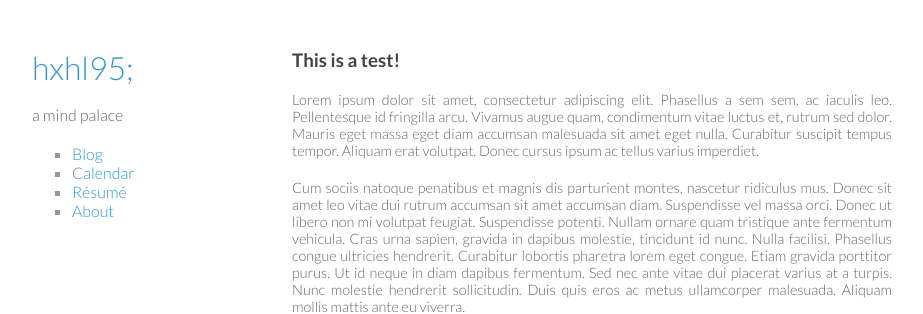
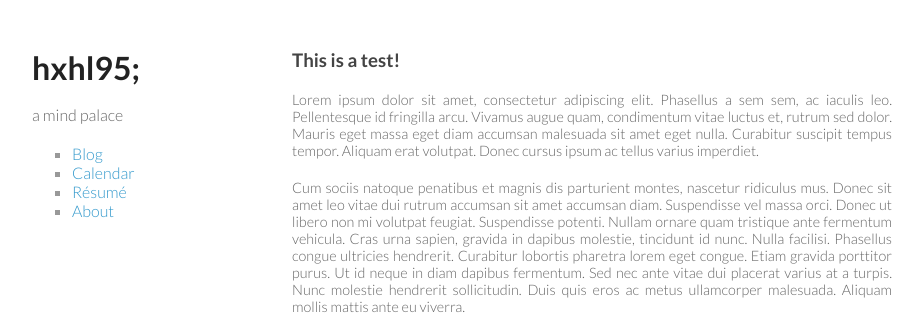
Before and after one commit to roberts-sandbox/test-perma, a Jekyll site: the page built from index.html, in a window 1280 px wide. Shown: the top 314 px of the page, without its empty margins (178-1101 px from the left). Built offline with Jekyll 4.4.1, drawn with Linux system fonts in a browser that asks for light colours; Markdown is read by kramdown in place of the engine named in the settings; the list of posts is cut into pages by our own code.

Commit message:
Styling fix for hyperlinked title

```diff
--- a/css/styles.css
+++ b/css/styles.css
@@ -52,6 +52,11 @@ display:block;
 }
 a:hover small {
 color:#777;
+}
+h1 a, h2 a, h3 a, h4 a, h5 a, h6 a {
+color:inherit !important;
+font-weight:inherit;
+text-decoration:inherit;
 }
 
 /* General content styling */
```
